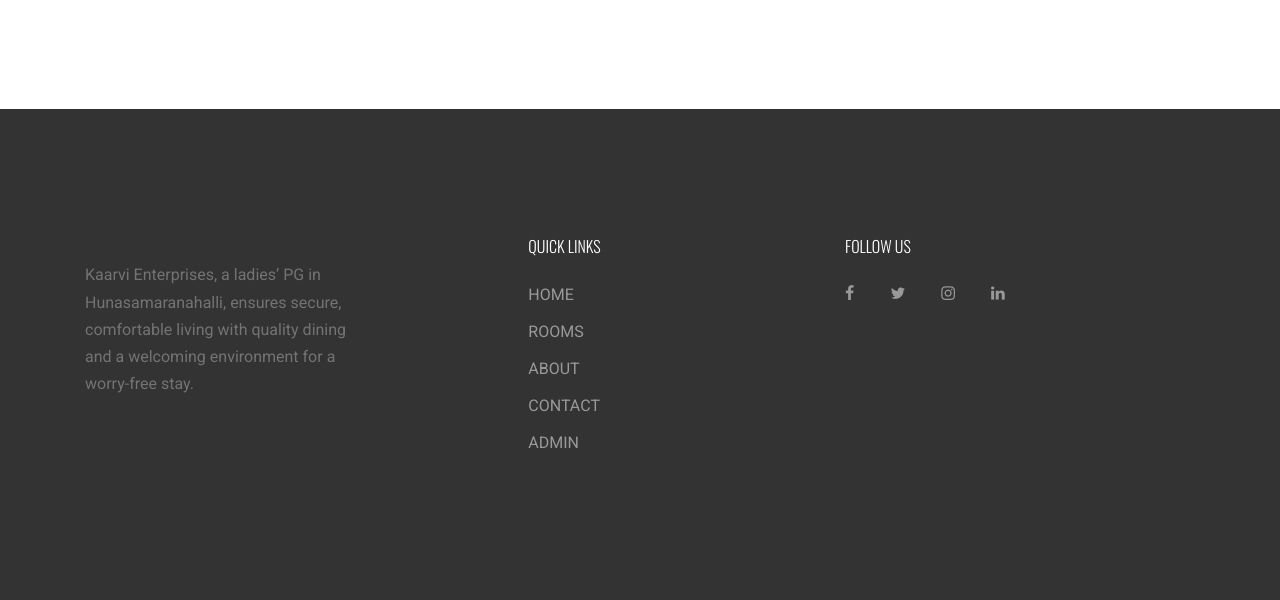
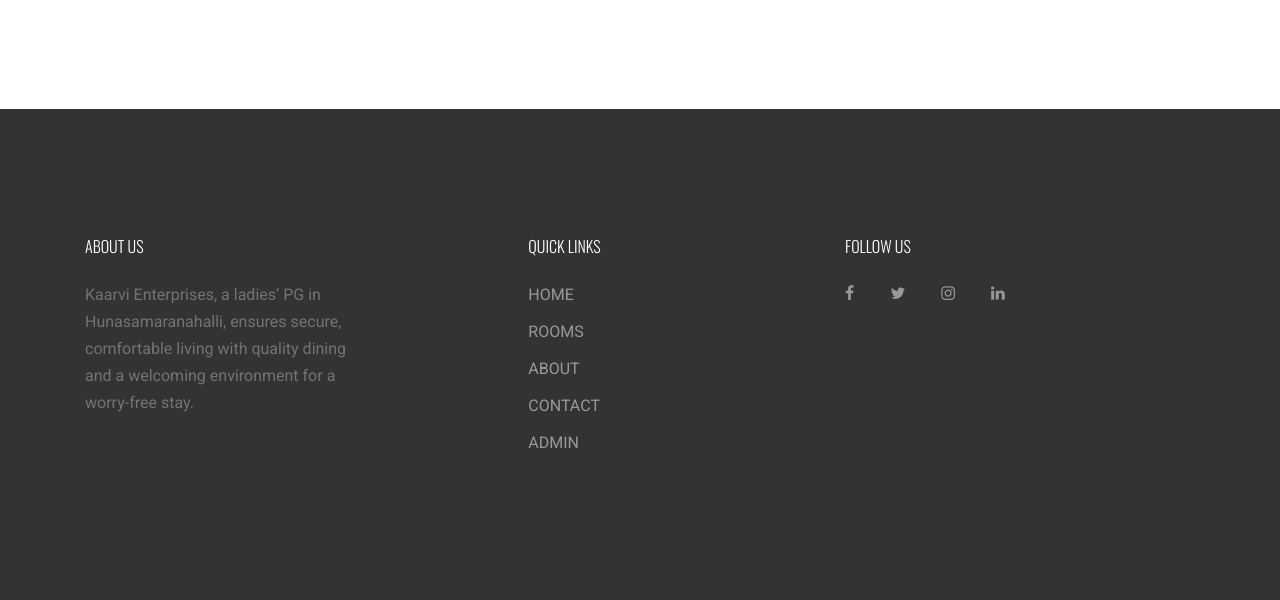
Before and after one commit to Bibinku/hosttry, a Django app: page /aboutpage/ in a window 1280 px wide. Shown: the part 1645-2245 px from the top of the page. Run offline with Django 5.2, Linux system fonts and the light colour scheme; some libraries are stand-ins or nearby versions; some web fonts are replaced.

Commit message:
edit about us

```diff
--- a/Frontend/templates/aboutpage.html
+++ b/Frontend/templates/aboutpage.html
@@ -157,7 +157,7 @@
           <div class="col-md-8">
             <div class="row">
               <div class="col-md-5">
-                <h2 class="footer-heading mb-4"></h2>
+                <h2 class="footer-heading mb-4">About Us</h2>
                 <p>Kaarvi Enterprises, a ladies’ PG in Hunasamaranahalli, ensures secure, comfortable living with quality dining and a welcoming environment for a worry-free stay.</p>
               </div>
               <div class="col-md-3 mx-auto">
```
